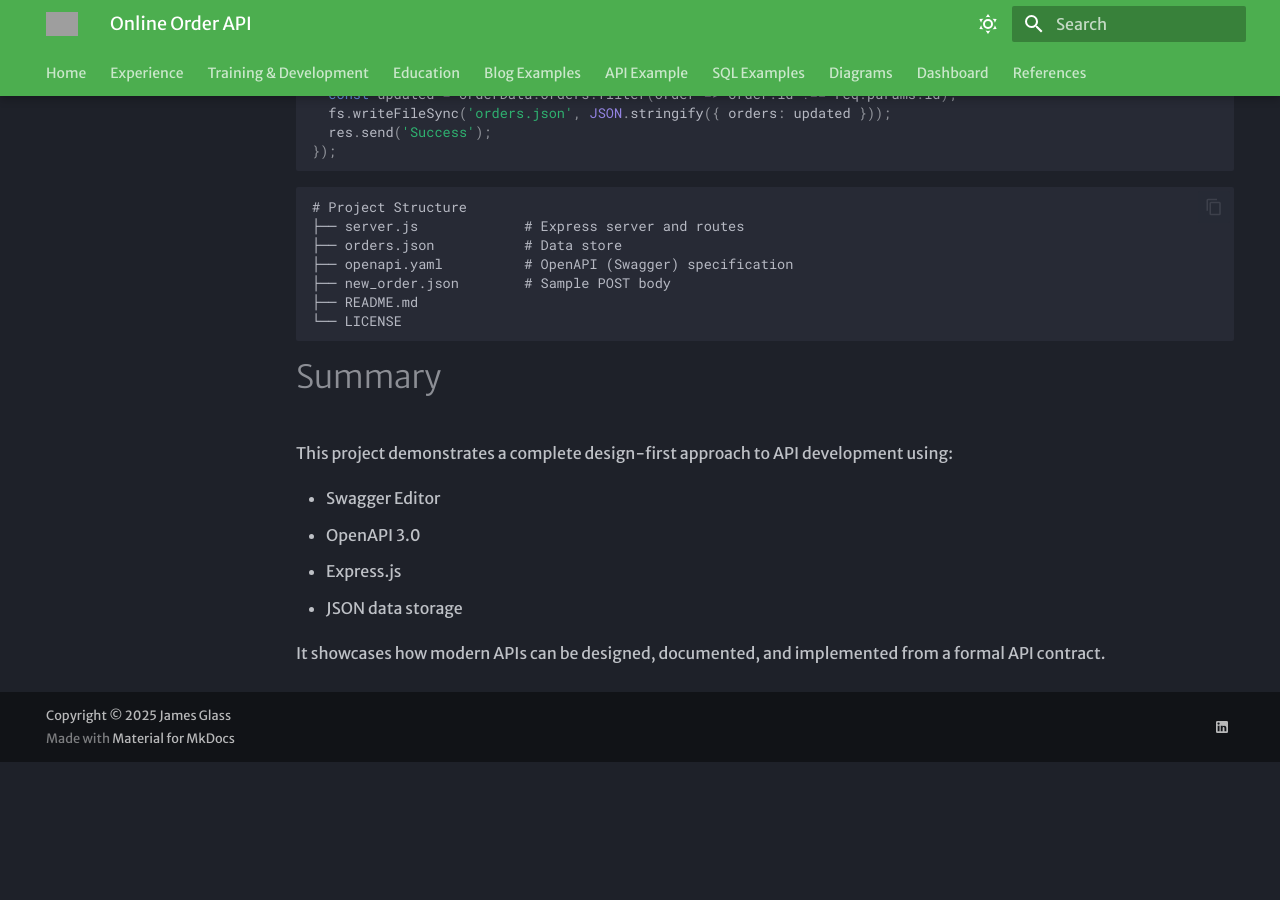
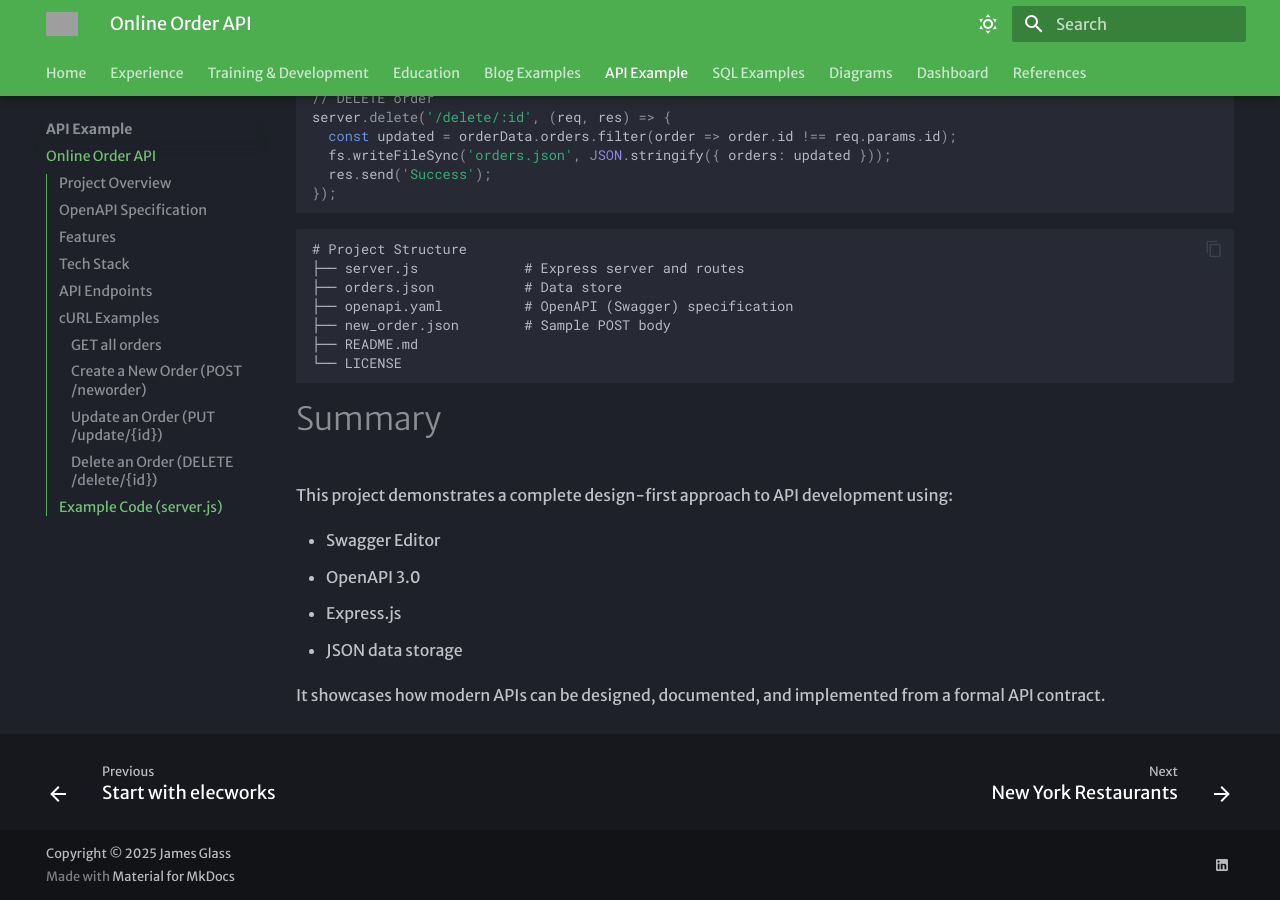
Before and after one commit to james-glass1999/MKDocs-James-Glass-PhD, an MkDocs documentation site: the page built from docs/api-example/online-order-api.md, in a window 1280 px wide and 900 px high, scrolled down 3535 px. Built offline with MkDocs 1.6.1 and Material for MkDocs 9.7.7, drawn with Linux system fonts in a browser that asks for light colours; before the commit the page ends 4297 px from its top, so only the background shows below that; some of the changed lines change nothing that is shown; grey boxes are pictures that could not be loaded.

Commit message:
Rename api folder to api-example

```diff
--- a/mkdocs.yml
+++ b/mkdocs.yml
@@ -73,9 +73,9 @@ nav:
       - BSc Mechatronics: education/bsc-mechatronics.md
       - BSc Screen Practice: education/bsc-screen-practice.md
   - Blog Examples:
-      - CAD Trends: blog-examples/cad-trends.md
-      - CAD Software: blog-examples/cad-software.md
-      - Start with elecworks: blog-examples/start-with-elecworks.md
+      - CAD Trends: examples/cad-trends.md
+      - CAD Software: examples/cad-software.md
+      - Start with elecworks: examples/start-with-elecworks.md
   - API Example:
       - Online Order API: api-example/online-order-api.md
   - SQL Examples:
```
Also changed, not shown: docs/api-example/online-order-api.md (renamed from docs/api example/online-order-api.md), docs/api-example/openapi.yaml (renamed from docs/api example/openapi.yaml), 2 other files.
